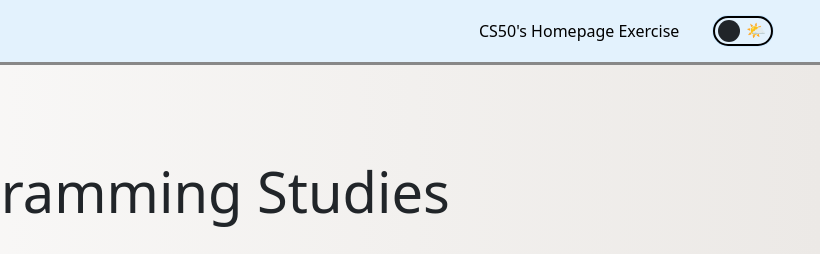
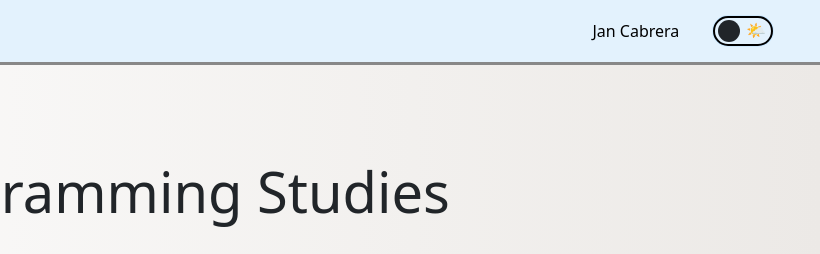
Before and after one commit to Ravensilk/Updated-Portfolio, a plain HTML site: page educ.html in a window 1280 px wide. Shown: the top 254 px of the page, 460-1280 px from the left. Drawn offline with nearby package versions, Linux system fonts and the light colour scheme.

Commit message:
Update educ.html

```diff
--- a/educ.html
+++ b/educ.html
@@ -36,7 +36,7 @@
                     </li>
                   </ul>
                   <span class="navbar-text" id="cs50">
-                    CS50's Homepage Exercise
+                    Jan Cabrera
                   </span>
               </div>
               </nav>
```
